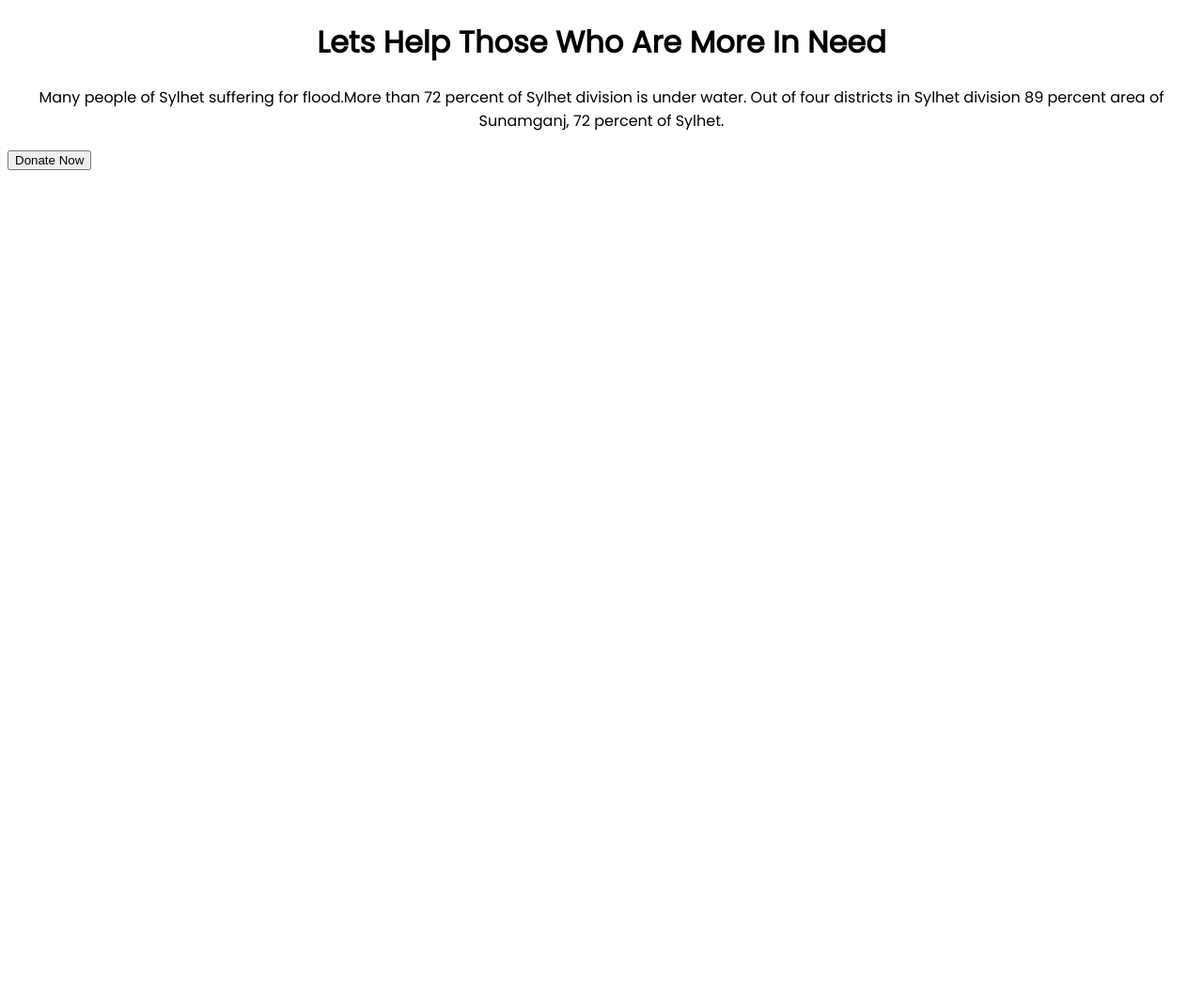
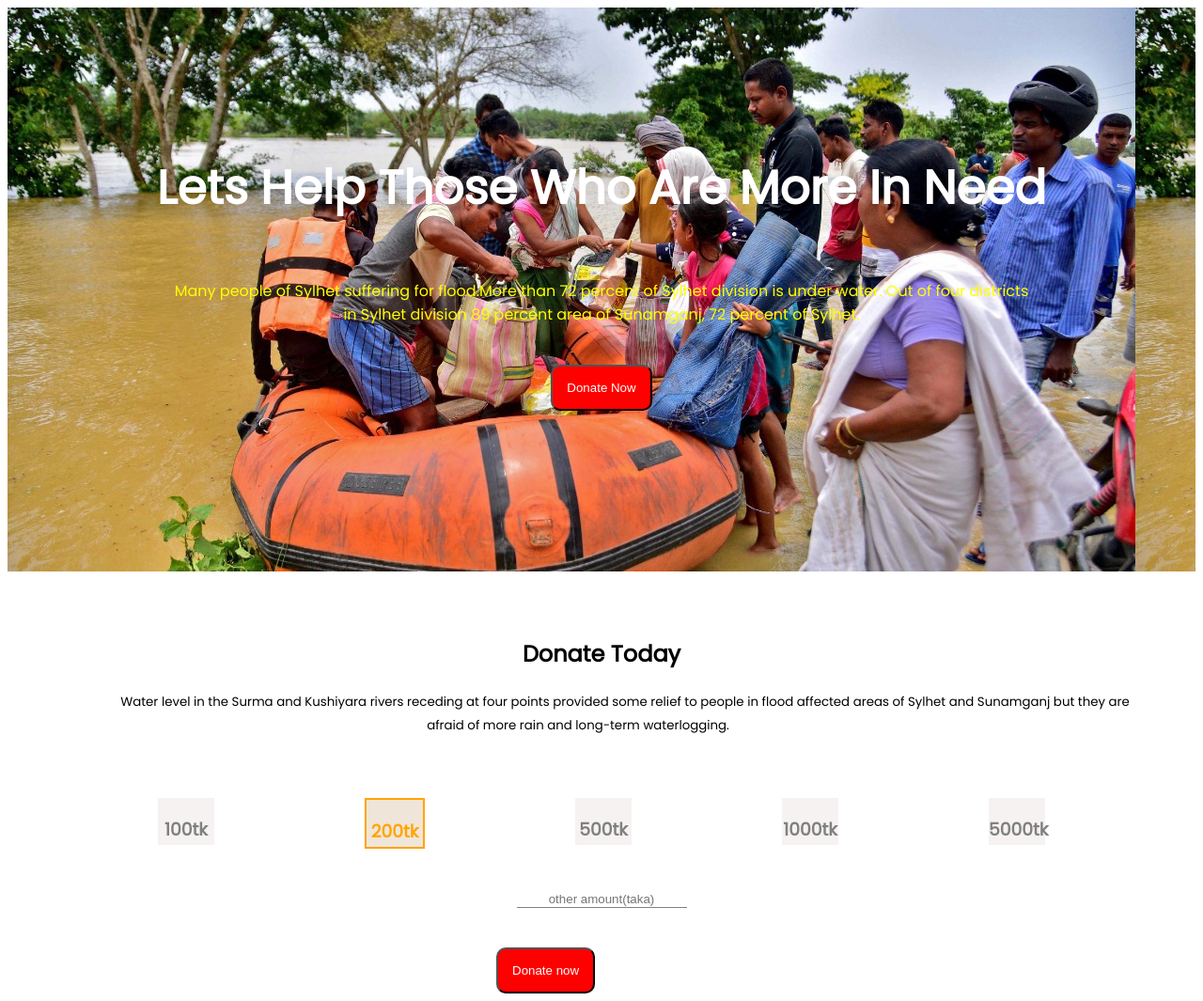
Before and after one commit to rafsan15-10903/donate-helpless, a plain HTML site: page index.html in a window 1280 px wide. Shown: the whole page at 94% size. Before the commit the page ends 800 px from the top, so only its background shows below. Drawn offline with Linux system fonts and the light colour scheme.

Commit message:
added all thing

```diff
--- a/index.html
+++ b/index.html
@@ -14,7 +14,7 @@
 
 <body>
     <div class="back">
-        <div>
+        <div class="middle">
             <h1 class="heading">Lets Help Those Who Are More In Need</h1>
             <p class="paragraph">Many people of Sylhet suffering for flood.More than 72 percent of Sylhet division is
                 under
@@ -22,7 +22,43 @@
                 districts in Sylhet division 89 percent area of Sunamganj, 72 percent of Sylhet.</p>
             <button class="btn">Donate Now</button>
         </div>
+
     </div>
+    <section class="everything">
+        <div class="text">
+            <h2>Donate Today</h2>
+            <p>
+                <small class="half">Water level in the Surma and Kushiyara rivers receding at four points provided some
+                    relief to
+                    people in
+                    flood affected areas of Sylhet and Sunamganj but they are afraid of more rain and long-term
+                    waterlogging.</small>
+            </p>
+        </div>
+        <div class="box">
+            <div class="one">
+                <h3>100tk</h3>
+            </div>
+            <div class="two">
+                <h3>200tk</h3>
+            </div>
+            <div class="three">
+                <h3>500tk</h3>
+            </div>
+            <div class="four">
+                <h3>1000tk</h3>
+            </div>
+            <div class="five">
+                <h3>5000tk</h3>
+            </div>
+        </div>
+        <div class="donate">
+            <input placeholder="other amount(taka)"></input>
+
+        </div>
+        <button class="button">Donate now</button>
+
+    </section>
 </body>
 
 </html>
--- a/style.css
+++ b/style.css
@@ -2,10 +2,107 @@ body {
     font-family: 'Poppins', sans-serif;
 }
 
+.back {
+    background-image: url(helpless-image/donation5.jpg);
+    height: 600px;
+}
+
+.middle {
+    text-align: center;
+    padding: 150px;
+}
+
 .heading {
+    font-size: 50px;
     text-align: center;
+    color: white;
+    margin-top: 5px;
 }
 
 .paragraph {
     text-align: center;
+    color: yellow;
+    padding: 25px;
 }
+
+.btn {
+    background-color: red;
+    color: white;
+    border-radius: 10px;
+    padding: 15px;
+}
+
+.text {
+    text-align: center;
+    padding: 50px;
+}
+
+.half {
+    padding: 50px;
+    text-align: center;
+}
+
+.box {
+    display: flex;
+    border: 100px;
+    justify-content: space-evenly;
+    color: gray;
+}
+
+.one {
+    height: 50px;
+    width: 60px;
+    text-align: center;
+    background-color: rgb(246, 242, 242);
+}
+
+.two {
+    height: 50px;
+    width: 60px;
+    text-align: center;
+    background-color: rgb(240, 229, 217);
+    border: 2px solid orange;
+    color: orange;
+}
+
+.three {
+    height: 50px;
+    width: 60px;
+    text-align: center;
+    background-color: rgb(246, 242, 242);
+}
+
+.four {
+    height: 50px;
+    width: 60px;
+    text-align: center;
+    background-color: rgb(246, 242, 242);
+}
+
+.five {
+    height: 50px;
+    width: 60px;
+    text-align: center;
+    background-color: rgb(246, 242, 242);
+}
+
+.donate {
+    text-align: center;
+    margin-top: 40px;
+}
+
+input {
+    border: none;
+    border-bottom: 1px solid gray;
+    text-align: center;
+}
+
+.button {
+    text-align: center;
+    margin-top: 40px;
+    color: white;
+    background-color: red;
+    border-radius: 10px;
+    padding: 15px;
+    margin-left: 520px;
+}
```
